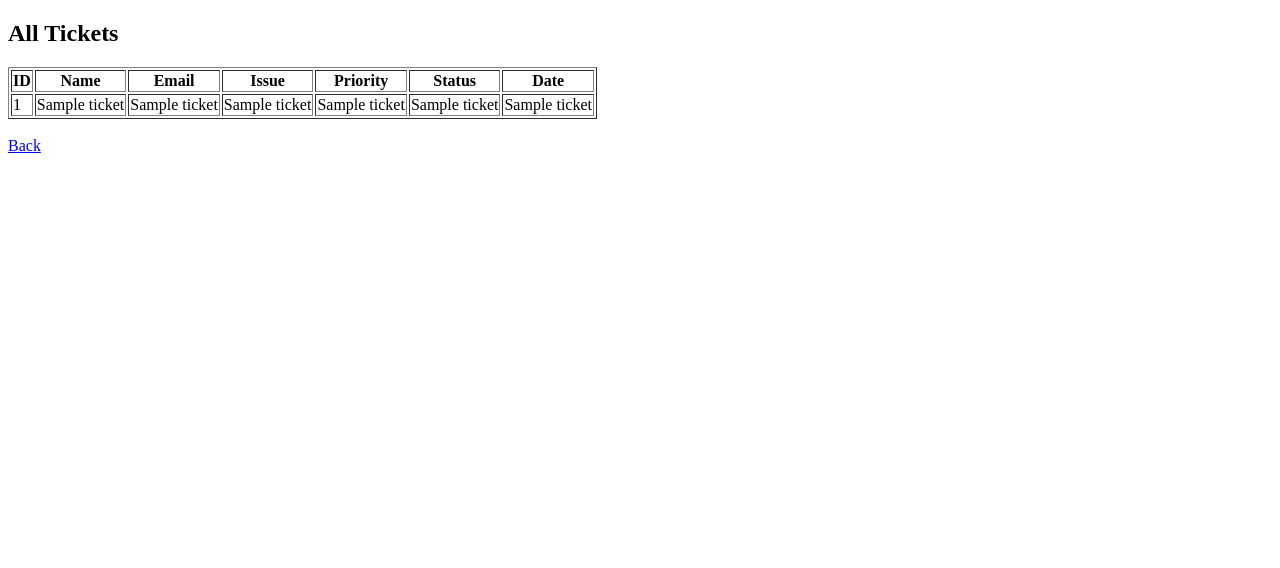
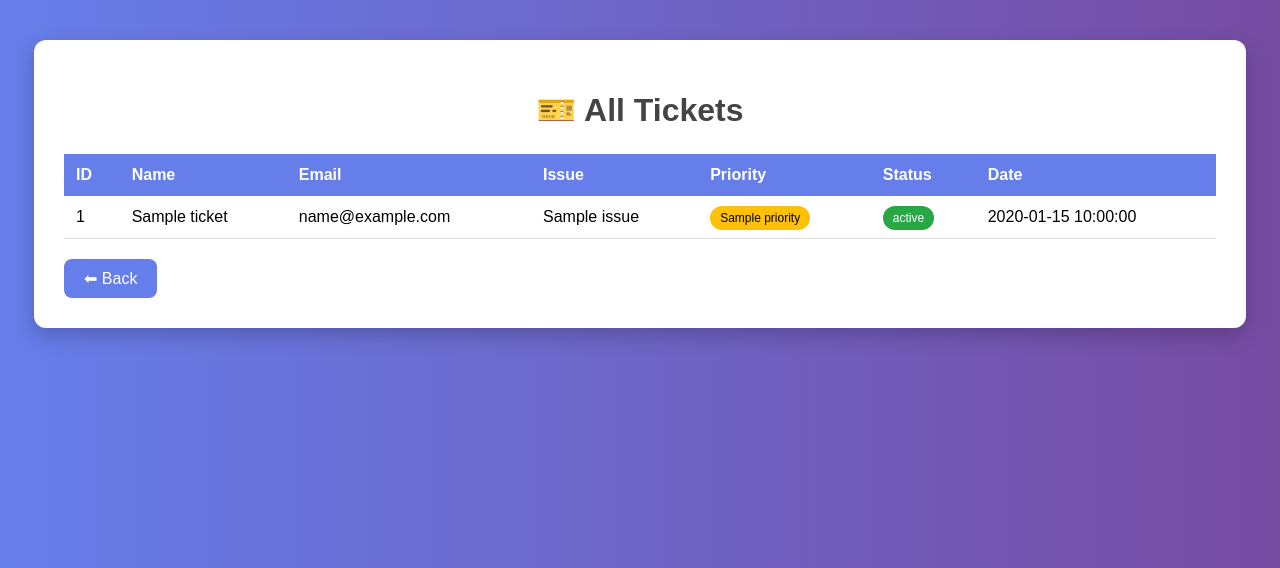
Before and after one commit to afeefmusthafa089-star/Ticketing-system, a Flask app: template templates/view.html in a window 1280 px wide. Shown: the top 568 px of the page. Run offline with Flask 3, Linux system fonts and the light colour scheme; the template is opened without the code that fills it: most values are stand-ins (such as "Sample title", 1, 10 or a date in 2020).

Commit message:
Update view.html

```diff
--- a/templates/view.html
+++ b/templates/view.html
@@ -2,11 +2,90 @@
 <html>
 <head>
     <title>All Tickets</title>
+
+    <style>
+        body{
+            font-family: Arial, Helvetica, sans-serif;
+            background: linear-gradient(to right, #667eea, #764ba2);
+            margin:0;
+            padding:0;
+        }
+
+        .container{
+            width: 90%;
+            margin: 40px auto;
+            background: white;
+            padding: 30px;
+            border-radius: 12px;
+            box-shadow: 0px 8px 20px rgba(0,0,0,0.2);
+        }
+
+        h1{
+            text-align:center;
+            color:#444;
+            margin-bottom:25px;
+        }
+
+        table{
+            width:100%;
+            border-collapse: collapse;
+        }
+
+        th{
+            background:#667eea;
+            color:white;
+            padding:12px;
+            text-align:left;
+        }
+
+        td{
+            padding:12px;
+            border-bottom:1px solid #ddd;
+        }
+
+        tr:hover{
+            background:#f2f2f2;
+            transition:0.3s;
+        }
+
+        .status{
+            padding:5px 10px;
+            border-radius:20px;
+            font-size:12px;
+            color:white;
+        }
+
+        .open{
+            background:#28a745;
+        }
+
+        .low{
+            background:#ffc107;
+            color:black;
+        }
+
+        .back-btn{
+            display:inline-block;
+            margin-top:20px;
+            padding:10px 20px;
+            background:#667eea;
+            color:white;
+            text-decoration:none;
+            border-radius:8px;
+        }
+
+        .back-btn:hover{
+            background:#5a67d8;
+        }
+    </style>
 </head>
+
 <body>
-    <h2>All Tickets</h2>
 
-    <table border="1">
+<div class="container">
+    <h1>🎫 All Tickets</h1>
+
+    <table>
         <tr>
             <th>ID</th>
             <th>Name</th>
@@ -17,20 +96,22 @@
             <th>Date</th>
         </tr>
 
-        {% for ticket in tickets %}
+        {% for t in tickets %}
         <tr>
-            <td>{{ ticket[0] }}</td>
-            <td>{{ ticket[1] }}</td>
-            <td>{{ ticket[2] }}</td>
-            <td>{{ ticket[3] }}</td>
-            <td>{{ ticket[4] }}</td>
-            <td>{{ ticket[5] }}</td>
-            <td>{{ ticket[6] }}</td>
+            <td>{{t.id}}</td>
+            <td>{{t.name}}</td>
+            <td>{{t.email}}</td>
+            <td>{{t.issue}}</td>
+            <td><span class="status low">{{t.priority}}</span></td>
+            <td><span class="status open">{{t.status}}</span></td>
+            <td>{{t.date}}</td>
         </tr>
         {% endfor %}
     </table>
 
-    <br>
-    <a href="/">Back</a>
+    <a href="/" class="back-btn">⬅ Back</a>
+
+</div>
+
 </body>
 </html>
```
